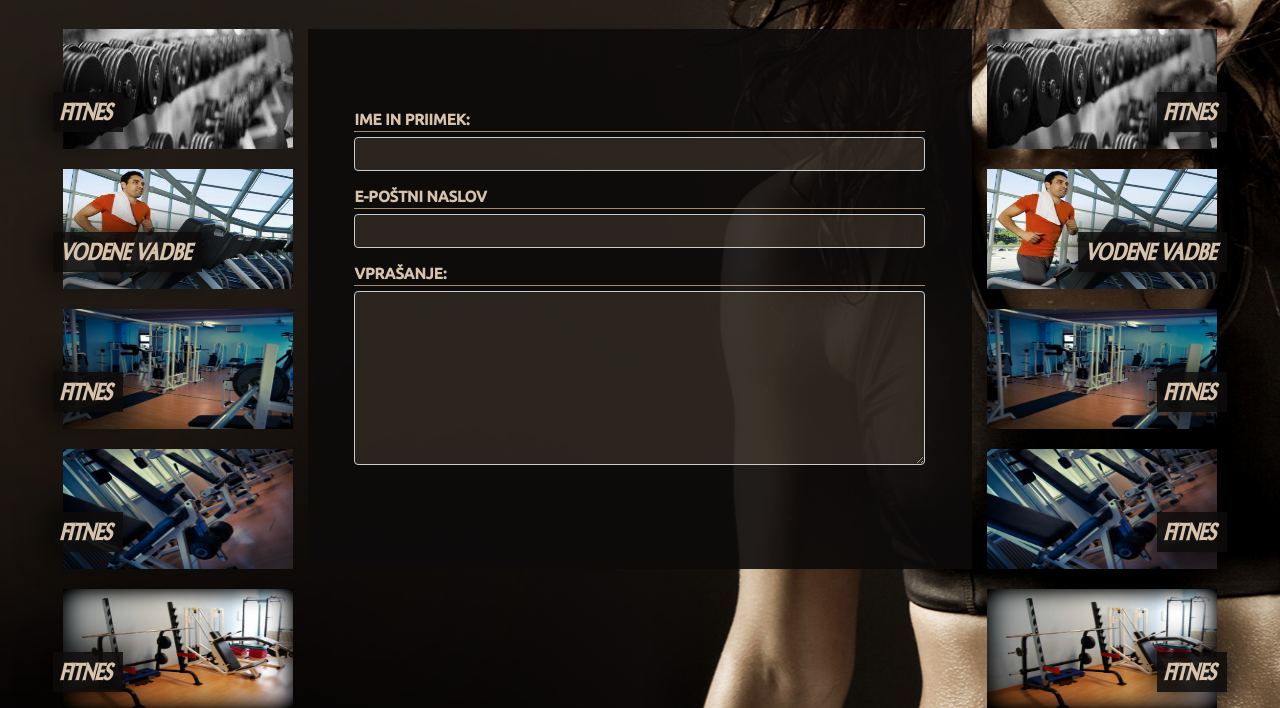
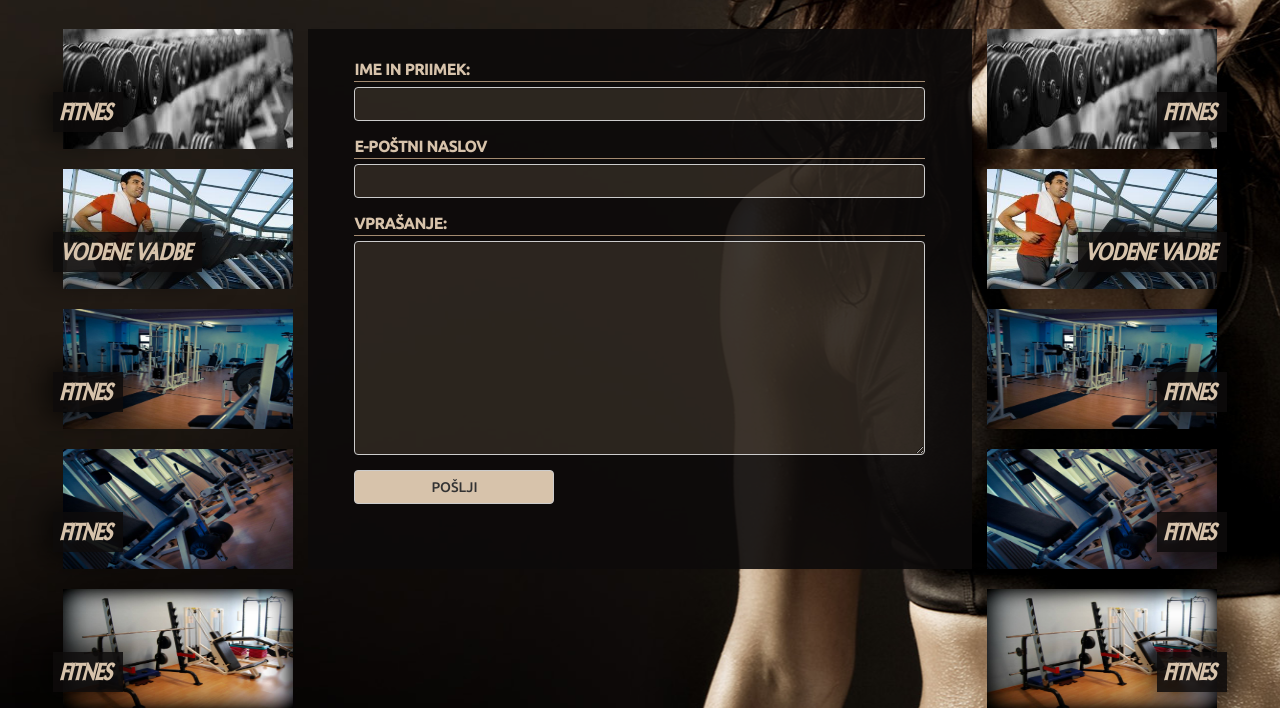
Before and after one commit to simonrakovic/peterklepec, a Django app: template templates/webpages/questions.html in a window 1280 px wide. Shown: the part 81-789 px from the top of the page. Run offline with Django 3.2, Linux system fonts and the light colour scheme; the template is opened without the code that fills it: values that come from a table or form of the project are taken from there, others are empty; data comes from the database, SQL or seed files in the repository; parts of the project's set-up code (start-up, migrations or seed data) failed here and were passed over; some libraries are stand-ins or nearby versions.

Commit message:
dodana opicija vprasalnik

```diff
--- a/static/css/webpage/questions.css
+++ b/static/css/webpage/questions.css
@@ -9,13 +9,14 @@
 .form-container{
     width: 90%;
     margin: auto;
-    margin-top: 80px;
+    margin-top: 30px;
     text-transform: uppercase;
     font-size: 1.1em;
     color: #D7C3AB;
 }
 
 .form-group > input{
+
     background: rgba(163,138,112,0.2);
     color: #D7C3AB;
 
@@ -28,8 +29,16 @@
 }
 
 .form-group > label{
+
     width: 100%;
     border-bottom: 1px solid #A38A70;
+}
+
+.btn{
+
+    background: #D7C3AB;
+
+    width: 200px;
 }
 
 textarea:focus, input:focus, input[type]:focus, .uneditable-input:focus {
@@ -37,3 +46,11 @@ textarea:focus, input:focus, input[type]:focus, .uneditable-input:focus {
     box-shadow: 0 1px 1px rgba(229, 103, 23, 0.075) inset, 0 0 8px rgba(229, 103, 23, 0.6);
     outline: 0 none;
 }
+
+.errorlist{
+    font-size: 0.8em;
+    color: #CA3825;
+    list-style-type: none;
+    margin-left: -40px;
+    margin-bottom: -10px;
+}
--- a/templates/webpages/questions.html
+++ b/templates/webpages/questions.html
@@ -13,19 +13,28 @@
 {% block main_content %}
     <div class="question-conteiner col-lg-12">
         <div class="form-container">
-            <form action="">
+            <form method="POST">
+                {% csrf_token %}
+
                 <div class="form-group">
                   <label for="name">Ime in priimek:</label>
-                  <input type="text" class="form-control" id="name">
+                  {{ question_form.name }}
+                  {{ question_form.name.errors }}
                 </div>
                 <div class="form-group">
                   <label for="email">E-poštni naslov</label>
-                  <input type="email" class="form-control" id="email">
+                  {{ question_form.email }}
+                  {{ question_form.email.errors }}
+
+
                 </div>
                 <div class="form-group">
                   <label for="text">Vprašanje:</label>
-                  <textarea class="form-control" rows="8" id="text"></textarea>
+                  {{ question_form.text }}
+                  {{ question_form.text.errors }}
                 </div>
+
+                <button type="submit" class="btn btn-default ">POŠLJI</button>
             </form>
         </div>
     </div>
--- /dev/null
+++ b/webpage/forms.py
@@ -0,0 +1,9 @@
+# -*- coding: utf-8 -*-
+from django import forms
+from django.core.validators import EmailValidator
+
+
+class QuestionForm(forms.Form):
+    name = forms.CharField(widget=forms.TextInput(attrs={'class': 'form-control'}), required=False)
+    email = forms.EmailField(widget=forms.TextInput(attrs={'class': 'form-control'}), error_messages={'invalid': 'Nepravilen e-poštni nsalov.','required': 'Prosim vnesite svoj e-poštni naslov.' })
+    text = forms.CharField(widget=forms.Textarea(attrs={'class': 'form-control'}), error_messages={'required': 'Prosim, vnesite vprašanje.' })
```
Also changed, not shown: peterklepec_webpage/settings.py (+8 -0 lines), webpage/views.py (+15 -0 lines), 3 other files.
